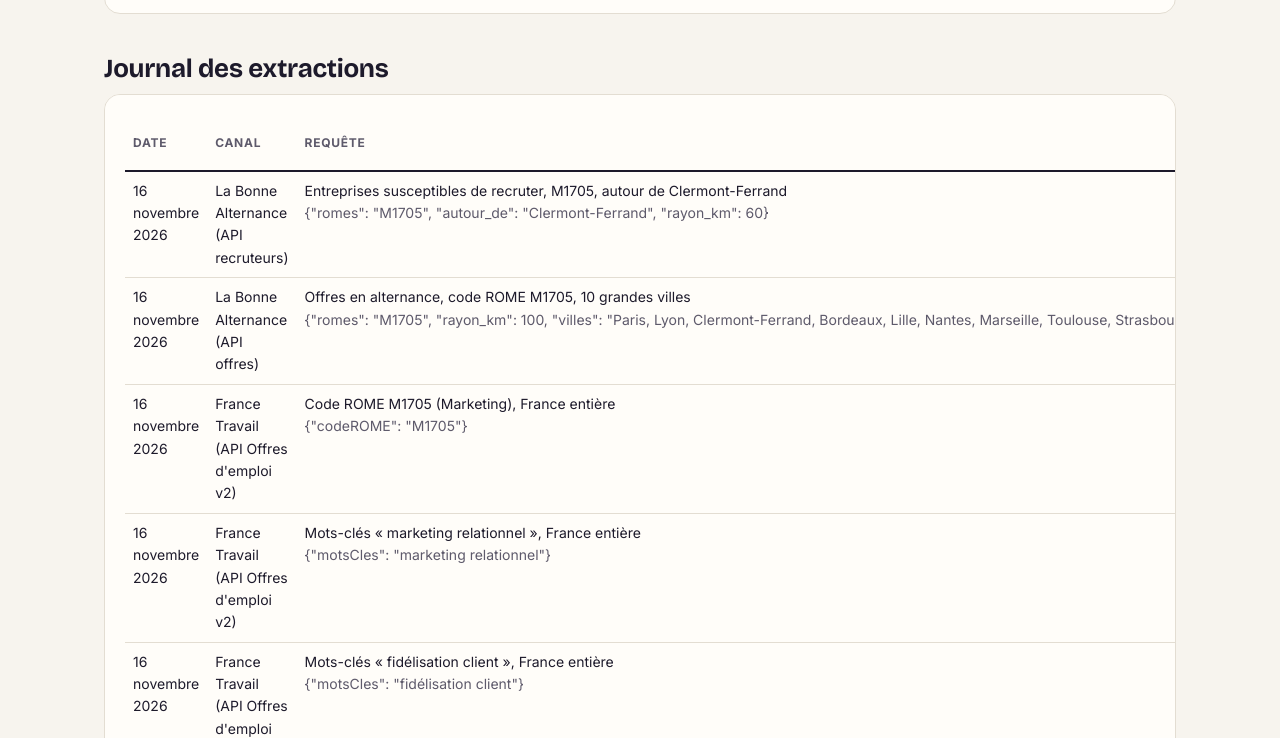
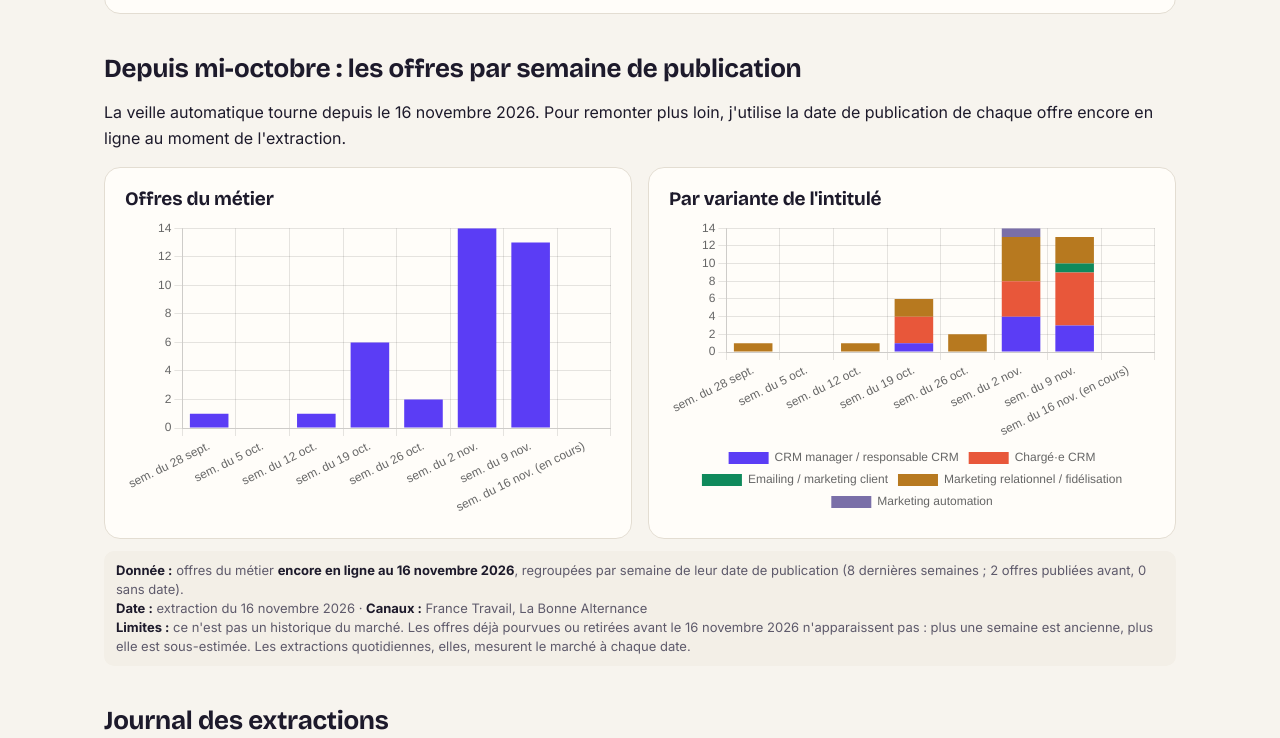
Before and after one commit to enouhaylla-collab/Projet-alternance-, a plain HTML site: page docs/offres.html in a window 1280 px wide. Shown: the part 815-1553 px from the top of the page. Drawn offline with nearby package versions, Linux system fonts and the light colour scheme.

Commit message:
Offres par semaine de publication (profondeur dans le temps, limites indiquées)
Co-Authored-By: Claude Opus 5.5 <noreply@anthropic.com>
Claude-Session: https://claude.ai/code/session_016Ae9skDcUZ9T3iY1gjfi2k

```diff
--- a/docs/assets/app.js
+++ b/docs/assets/app.js
@@ -64,6 +64,20 @@ const RENDU = {
     const ds = Object.entries(S.series).filter(([k]) => k !== "lba_recruteurs").map(([k, v]) => ({ label: (S.sources[k] || {}).requete || k, data: labels.map(d => (v.find(x => x.date === d) || {}).total ?? null) }));
     lineChart($("#serie"), ds, labels.map(dateFr));
     $("#serie-src").innerHTML = `<div class="src"><b>Requêtes :</b> une courbe par requête (détail dans le tableau ci-dessous).<br><b>Dates :</b> ${S.dates.map(dateFr).join(", ")} · <b>Canaux :</b> France Travail, La Bonne Alternance<br><b>Limites :</b> « total annoncé » = nombre renvoyé par l'API le jour de l'extraction (offres en ligne ce jour-là), pas un flux de nouvelles offres.</div>`;
+    const P = S.publication;
+    if (P && window.Chart) {
+      const lab = P.semaines.map(w => "sem. du " + new Date(w.debut + "T12:00:00").toLocaleDateString("fr-FR", { day: "numeric", month: "short" }) +
+        ((new Date(w.fin) - new Date(w.debut)) / 864e5 < 6 ? " (en cours)" : ""));
+      new Chart($("#pub"), { type: "bar", data: { labels: lab, datasets: [
+        { label: "Offres du métier", data: P.semaines.map(w => w.n_metier), backgroundColor: "#5b3df5" }] },
+        options: { responsive: true, maintainAspectRatio: false, plugins: { legend: { display: false } }, scales: { y: { beginAtZero: true, ticks: { precision: 0 } } } } });
+      const cols = ["#5b3df5", "#e8573a", "#0f8a5c", "#b7791f", "#7a6fa8", "#3b82c4"];
+      new Chart($("#pubvar"), { type: "bar", data: { labels: lab, datasets: Object.entries(P.variantes).map(([v, d], i) => ({ label: v, data: d, backgroundColor: cols[i % cols.length] })) },
+        options: { responsive: true, maintainAspectRatio: false, plugins: { legend: { position: "bottom" } }, scales: { x: { stacked: true }, y: { stacked: true, beginAtZero: true, ticks: { precision: 0 } } } } });
+    }
+    if (P) $("#pub-src").innerHTML = `<div class="src"><b>Donnée :</b> offres du métier <b>encore en ligne au ${dateFr(P.reference)}</b>, regroupées par semaine de leur date de publication (8 dernières semaines ; ${fr(P.avant)} offres publiées avant, ${fr(P.sans_date)} sans date).<br>
+      <b>Date :</b> extraction du ${dateFr(P.reference)} · <b>Canaux :</b> France Travail, La Bonne Alternance<br>
+      <b>Limites :</b> ce n'est pas un historique du marché. Les offres déjà pourvues ou retirées avant le ${dateFr(P.reference)} n'apparaissent pas : plus une semaine est ancienne, plus elle est sous-estimée. Les extractions quotidiennes, elles, mesurent le marché à chaque date.</div>`;
     $("#journal").innerHTML = `<table><tr><th>Date</th><th>Canal</th><th>Requête</th><th>Total annoncé</th><th>Récupérées</th></tr>${S.extractions.slice().reverse().map(e => `<tr><td>${dateFr(e.date)}</td><td>${esc(e.canal)}</td><td>${esc(e.requete)}<br><span class="muted">${esc(e.parametres)}</span></td><td>${fr(e.total_annonce)}</td><td>${Number(e.recuperees) === 0 && Number(e.total_annonce) > 0 ? "comptage seul" : fr(e.recuperees)}</td></tr>`).join("")}</table>`;
     const n = S.comptes.offres_metier;
     $("#geo").innerHTML = bars(S.regions, n) + srcMetier();
--- a/docs/data/stats.json
+++ b/docs/data/stats.json
@@ -1,7 +1,7 @@
 {
  "metier": "Chargé·e CRM / marketing automation",
  "rome": "M1705",
- "genere_le": "2026-11-16 19:13 UTC",
+ "genere_le": "2026-11-16 19:31 UTC",
  "dates": [
   "2026-11-16"
  ],
@@ -1024,6 +1024,113 @@
    }
   ]
  },
+ "publication": {
+  "reference": "2026-11-16",
+  "semaines": [
+   {
+    "debut": "2026-09-28",
+    "fin": "2026-10-04",
+    "n_metier": 1,
+    "n_collectees": 7
+   },
+   {
+    "debut": "2026-10-05",
+    "fin": "2026-10-11",
+    "n_metier": 0,
+    "n_collectees": 13
+   },
+   {
+    "debut": "2026-10-12",
+    "fin": "2026-10-18",
+    "n_metier": 1,
+    "n_collectees": 13
+   },
+   {
+    "debut": "2026-10-19",
+    "fin": "2026-10-25",
+    "n_metier": 6,
+    "n_collectees": 48
+   },
+   {
+    "debut": "2026-10-26",
+    "fin": "2026-11-01",
+    "n_metier": 2,
+    "n_collectees": 50
+   },
+   {
+    "debut": "2026-11-02",
+    "fin": "2026-11-08",
+    "n_metier": 14,
+    "n_collectees": 72
+   },
+   {
+    "debut": "2026-11-09",
+    "fin": "2026-11-15",
+    "n_metier": 13,
+    "n_collectees": 63
+   },
+   {
+    "debut": "2026-11-16",
+    "fin": "2026-11-16",
+    "n_metier": 0,
+    "n_collectees": 9
+   }
+  ],
+  "variantes": {
+   "CRM manager / responsable CRM": [
+    0,
+    0,
+    0,
+    1,
+    0,
+    4,
+    3,
+    0
+   ],
+   "Chargé·e CRM": [
+    0,
+    0,
+    0,
+    3,
+    0,
+    4,
+    6,
+    0
+   ],
+   "Emailing / marketing client": [
+    0,
+    0,
+    0,
+    0,
+    0,
+    0,
+    1,
+    0
+   ],
+   "Marketing relationnel / fidélisation": [
+    1,
+    0,
+    1,
+    2,
+    2,
+    5,
+    3,
+    0
+   ],
+   "Marketing automation": [
+    0,
+    0,
+    0,
+    0,
+    0,
+    1,
+    0,
+    0
+   ]
+  },
+  "avant": 2,
+  "sans_date": 0
+ },
  "veille": [
   {
    "date_publication": "2026-11-15",
--- a/docs/offres.html
+++ b/docs/offres.html
@@ -4,7 +4,7 @@
 <link rel="preconnect" href="https://fonts.googleapis.com">
 <link href="https://fonts.googleapis.com/css2?family=Bricolage+Grotesque:wght@700;800&family=Inter:wght@400;600;700&display=swap" rel="stylesheet">
 <link rel="stylesheet" href="assets/style.css">
-<script src="https://cdn.jsdelivr.net/npm/chart.js@4.4.1/dist/chart.umd.min.js"></script>
+<script src="https://cdn.jsdelivr.net/npm/chart.js@4.4.1/dist/chart.umd.js"></script>
 </head><body data-page="offres"><main>
 
 <p class="kicker">Partie 2</p>
@@ -13,6 +13,11 @@
 <div id="donnees"></div>
 <h2>Le marché dans le temps</h2>
 <div class="card"><div class="chart"><canvas id="serie"></canvas></div><div id="serie-src"></div></div>
+<h2>Depuis mi-octobre : les offres par semaine de publication</h2>
+<p>La veille automatique tourne depuis le 16 novembre 2026. Pour remonter plus loin, j'utilise la date de publication de chaque offre encore en ligne au moment de l'extraction.</p>
+<div class="grid g2"><div class="card"><h3>Offres du métier</h3><div class="chart"><canvas id="pub"></canvas></div></div>
+<div class="card"><h3>Par variante de l'intitulé</h3><div class="chart"><canvas id="pubvar"></canvas></div></div></div>
+<div id="pub-src"></div>
 <h2>Journal des extractions</h2>
 <div class="card" id="journal" style="overflow-x:auto"></div>
 <h2>Géographie</h2>
```
Also changed, not shown: 1 other file.
